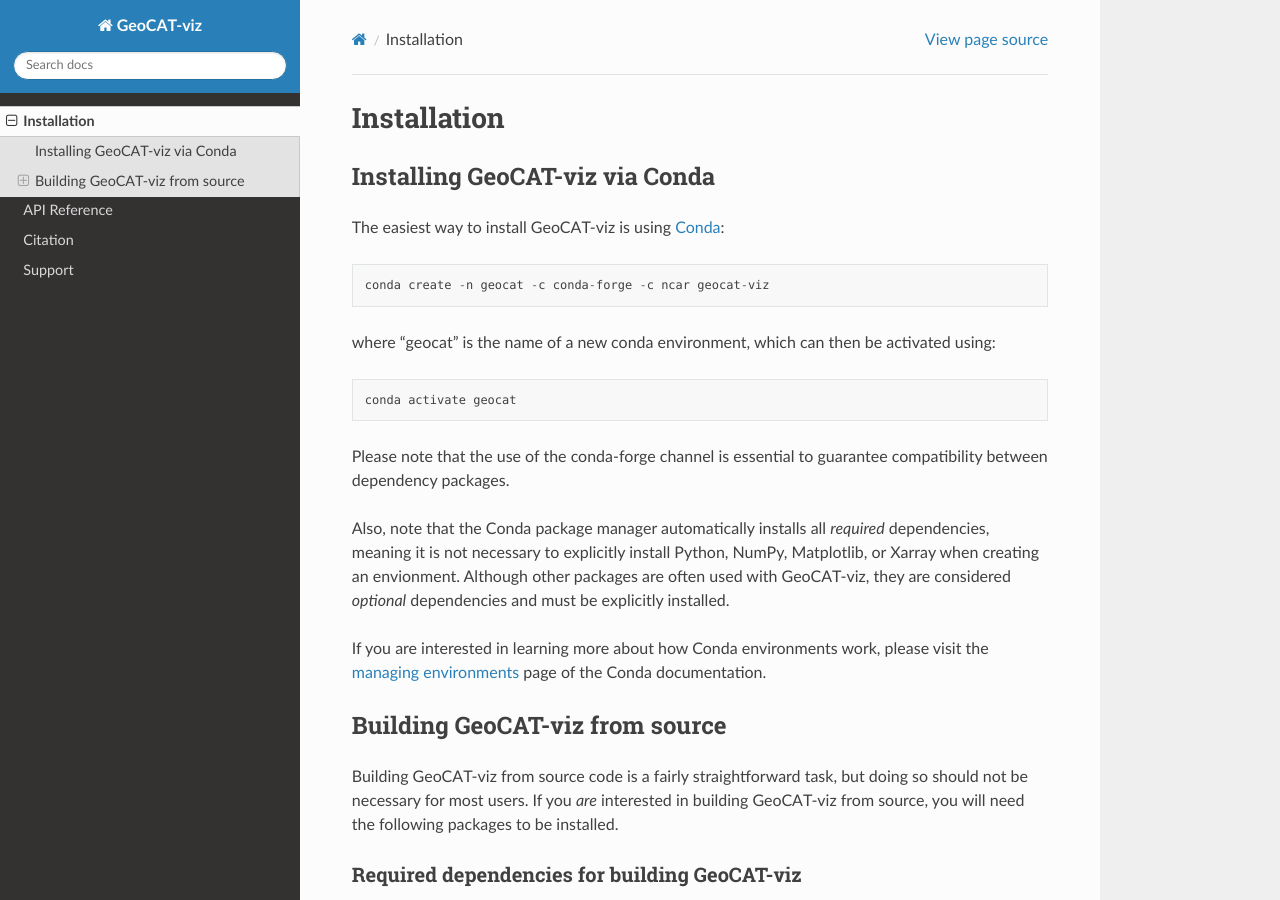
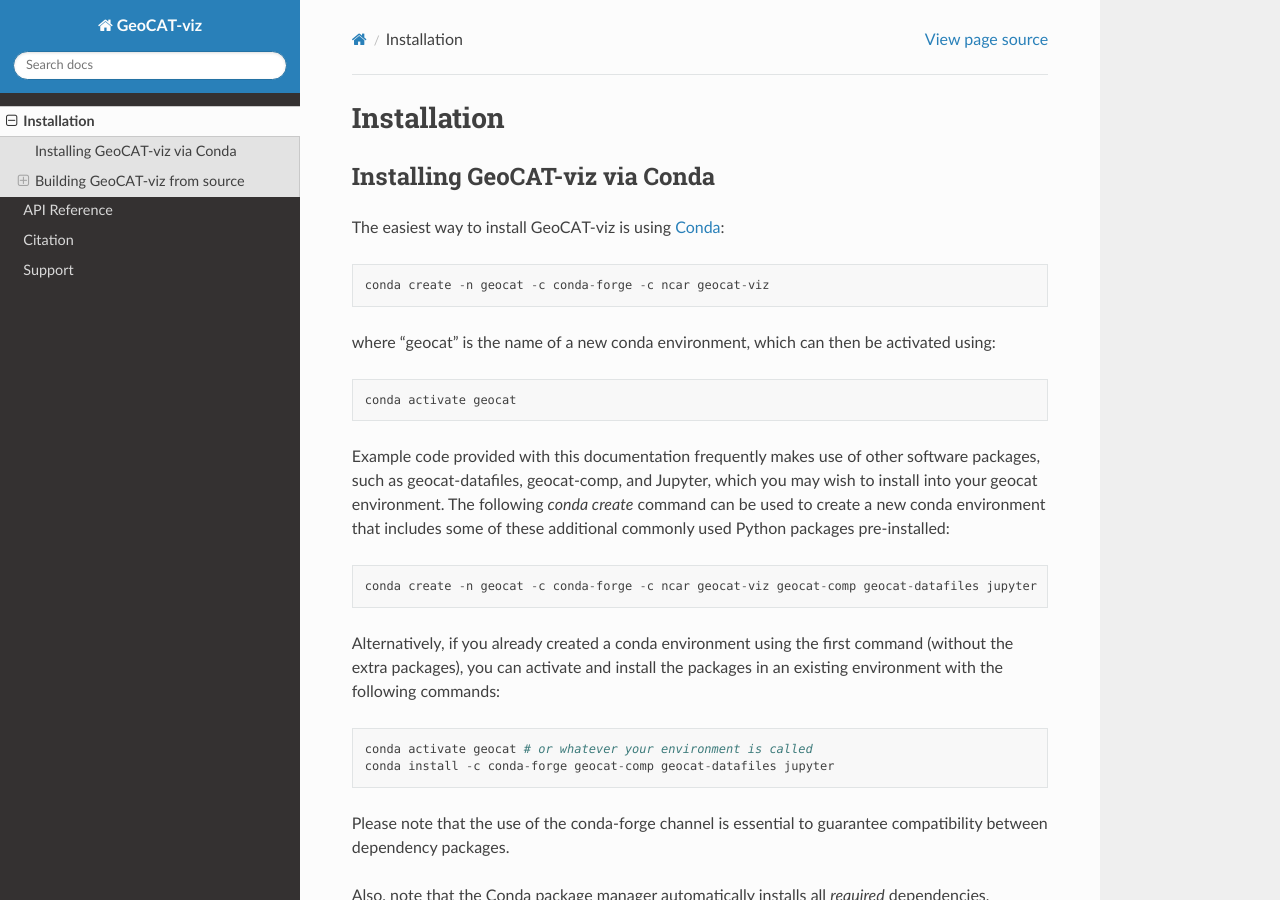
Before and after one commit to NCAR/geocat-viz, a Sphinx documentation site: the page built from docs/installation.rst, in a window 1280 px wide and 900 px high. Built offline with Sphinx 7.4.7 and the Read the Docs theme 2.0.0, drawn with Linux system fonts in a browser that asks for light colours.

Commit message:
Update installation page

```diff
--- a/docs/installation.rst
+++ b/docs/installation.rst
@@ -13,6 +13,21 @@
 activated using::
 
     conda activate geocat
+
+Example code provided with this documentation frequently makes use of other
+software packages, such as geocat-datafiles, geocat-comp, and Jupyter, which you
+may wish to install into your geocat environment. The following `conda create`
+command can be used to create a new conda environment that includes some of
+these additional commonly used Python packages pre-installed::
+
+    conda create -n geocat -c conda-forge -c ncar geocat-viz geocat-comp geocat-datafiles jupyter
+
+Alternatively, if you already created a conda environment using the first
+command (without the extra packages), you can activate and install the packages
+in an existing environment with the following commands::
+
+    conda activate geocat # or whatever your environment is called
+    conda install -c conda-forge geocat-comp geocat-datafiles jupyter
 
 Please note that the use of the conda-forge channel is essential to guarantee
 compatibility between dependency packages.
```
